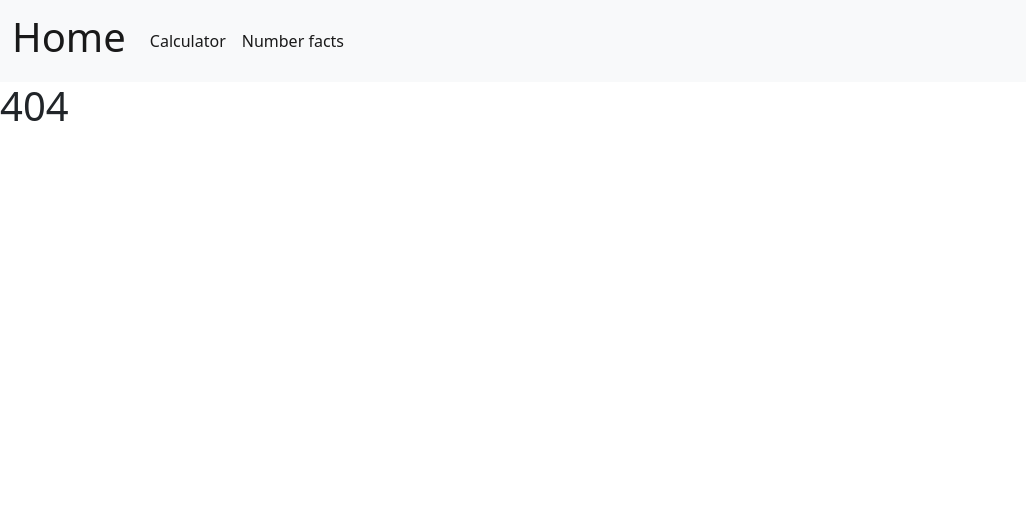
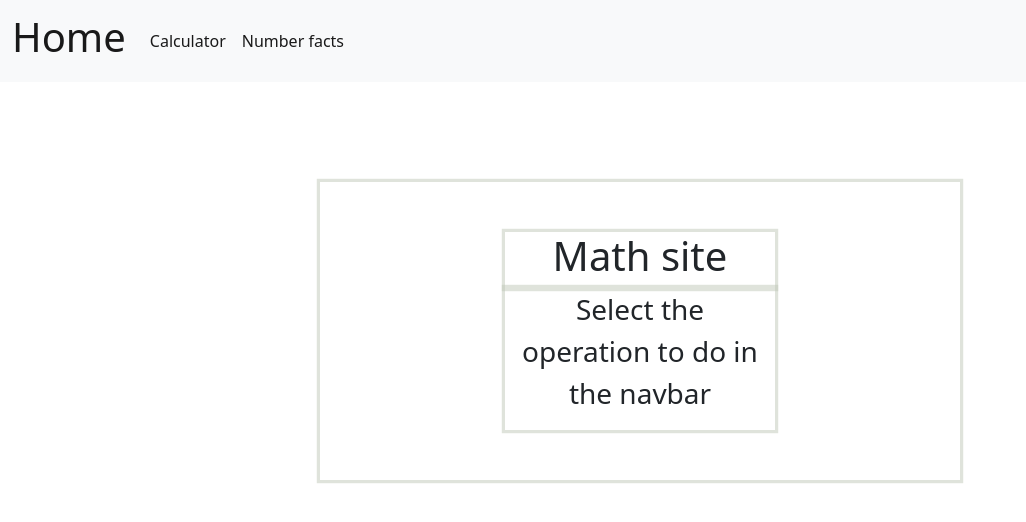
Before and after one commit to Alejandrocuartas/Math-tools-app, a React app: page / in a window 1280 px wide. Before the commit this address had no page. Shown: the top 522 px of the page, without its empty margins (0-1026 px from the left). Built offline with nearby package versions, Linux system fonts and the light colour scheme.

Commit message:
"ùltimo update"

```diff
--- a/src/App.jsx
+++ b/src/App.jsx
@@ -12,9 +12,9 @@ const App = (props) => {
         <BrowserRouter>
             <Layout>
                 <Switch>
-                    <Route exact path="/Math-tools-app/calculator" component={CalculatorContainer} />
-                    <Route exact path="/Math-tools-app/" component={Home} />
-                    <Route exact path='/Math-tools-app/facts' component={FactsContainer} />
+                    <Route exact path="/calculator" component={CalculatorContainer} />
+                    <Route exact path="/" component={Home} />
+                    <Route exact path='/facts' component={FactsContainer} />
                     <Route component={NotFound} />
                 </Switch>
             </Layout>
```
